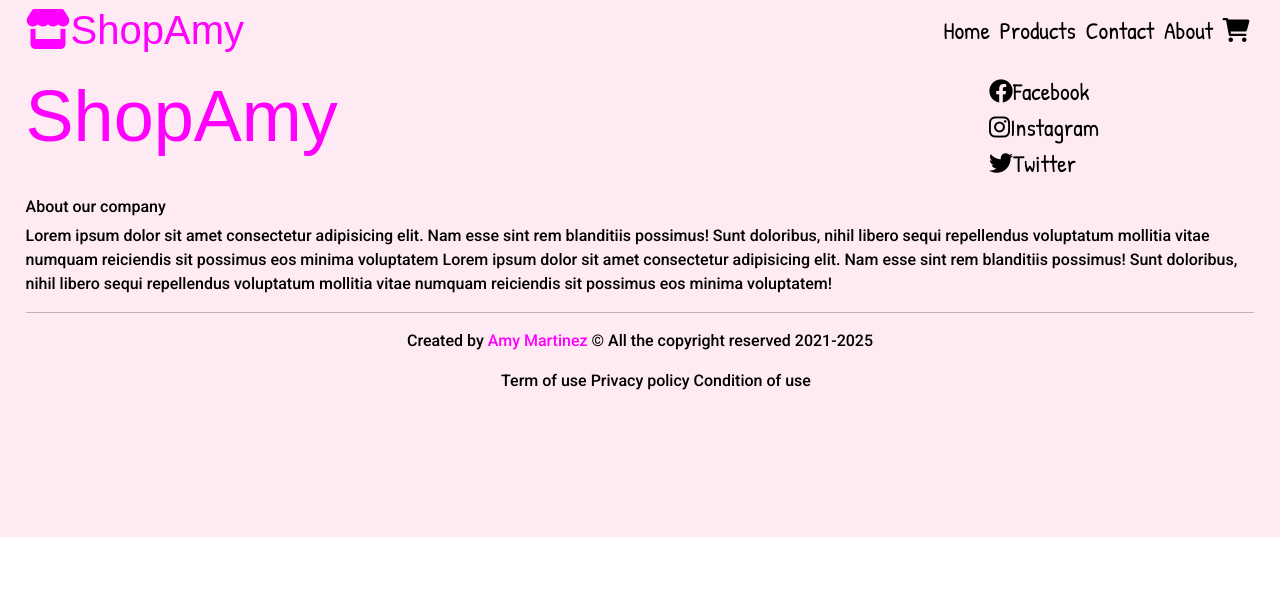
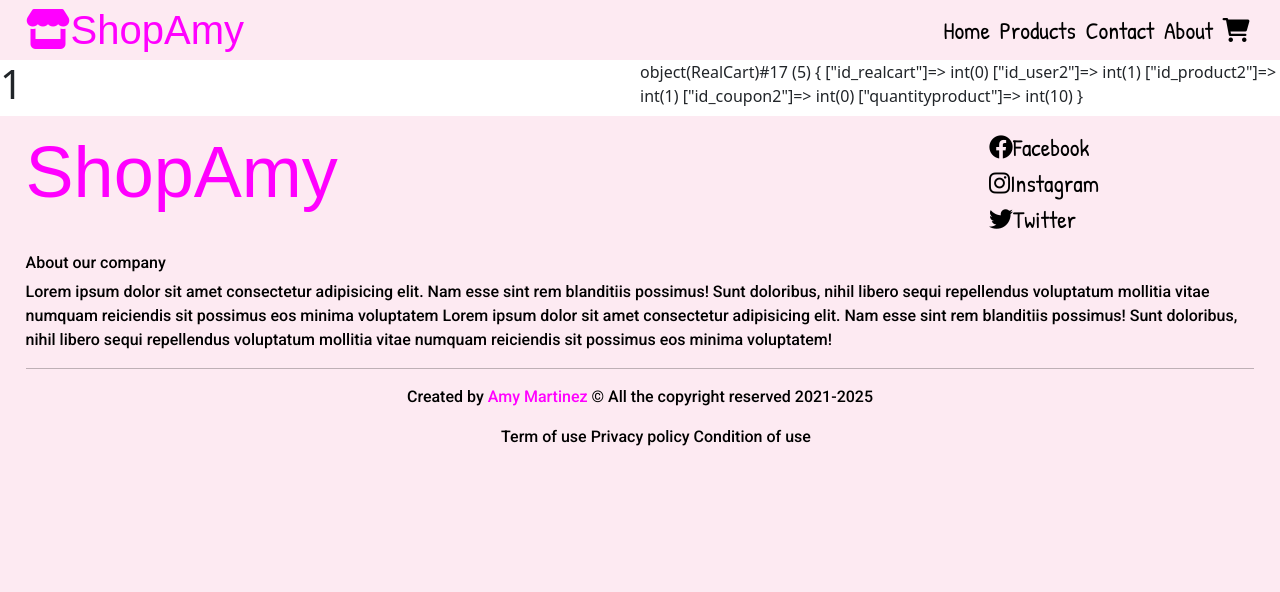
Before and after one commit to AmyAlexandra13/E-commerce-php, a PHP site: page /done.php in a window 1280 px wide. Shown: the top 592 px of the page. Run offline with PHP 8.4, Linux system fonts and the light colour scheme; tables that the repository leaves empty or names only in its code hold one stand-in row (values such as "Sample post"); some web fonts are replaced.

Commit message:
getting data from user

```diff
--- a/Objects/RealCart.php
+++ b/Objects/RealCart.php
@@ -0,0 +1,26 @@
+<?php
+
+Class RealCart{
+    public $id_realcart;
+    public $id_user2;
+    public $id_product2;
+    public $id_coupon2;
+    public $quantityproduct;
+
+
+    public function InizializeData($id_realcart, $id_user2,$id_product2,$id_coupon2, $quantityproduct)
+{
+        $this->id_realcart = $id_realcart;
+        $this->id_user2 = $id_user2;
+        $this->id_product2 = $id_product2;
+        $this->id_coupon2 = $id_coupon2;
+        $this->quantityproduct = $quantityproduct;
+    }
+
+
+}
+
+
+
+
+?>
--- /dev/null
+++ b/Services/RealCartHandler.php
@@ -0,0 +1,14 @@
+<?php
+class RealCartHandler{
+    function __construct($directory)
+    {
+        $this->connection = new databaseConnection($directory);
+    }
+
+    function AddRealCart($object){
+        $stm = $this->connection->db->prepare('insert into realcart (id_user2, id_product2, id_coupon2, quantityproduct) Values(?,?,?,?)');
+        $stm->bind_param('iiii', $object->id_user2, $object->id_product2, $object->id_coupon2, $object->quantityproduct);
+        $stm->execute();
+    }
+}
+?>
--- a/Services/UserHandler.php
+++ b/Services/UserHandler.php
@@ -16,6 +16,64 @@ class UserHandler{
         $stm->close();
     }
 
+    function GetUsers(){
+        $tableList = array();
+
+        $stm = $this->connection->db->prepare('Select * FROM users');
+        $stm->execute();
+
+        $result = $stm->get_result();
+
+        if($result->nums_rows === 0)
+        {
+            return $tableList;
+        } else{
+            while($row = $result->fetch_onject()){
+                $user = new Users();
+                $user->id_user = $row->id_user;
+                $user->name = $row->name;
+                $user->lastname = $row->lastname;
+                $user->email = $row->email;
+                $user->contra = $row->contra;
+                $user->payment = $row->payment;
+                $user->role = $row->role;
+
+                array_push($tableList, $user);
+            }
+
+            $stm->close();
+            return $tableList;
+        }
+    }
+
+
+    function GetLastInformation()
+    {
+        $tableList = array();
+
+        $stm = $this->connection->db->prepare("Select id_user, name, lastname, email from users order by id_user desc LIMIT 1;");
+        $stm->execute();
+
+        $result = $stm->get_result();
+
+        if($result->num_rows === 0){
+            return $tableList;
+        } else{
+            while($row = $result->fetch_object()){
+                $row->id_user = $row->id_user;
+                $row->name = $row->name;
+                $row->lastname = $row->lastname;
+                $row->email = $row->email;
+
+                array_push($tableList, $row);
+            }
+
+            $stm->close();
+            return $tableList;
+        }
+
+    }
+
 
 
 }
--- a/checkout.php
+++ b/checkout.php
@@ -45,6 +45,7 @@ $layout = New Layout('Checkout');
                     <h4 class="text-center">Complete the information</h4>
                 </div>
 
+                <input hidden type="text" name="id_user" value="0">
                 <div class="mb-3">
                     <label class="form-label">Name:</label>
                     <input type="text" name="name" class="form-control">
--- a/css/checkout.css
+++ b/css/checkout.css
@@ -5,4 +5,11 @@
       grid-template-columns: repeat(auto-fit, minmax(22rem, 1fr));
   background-color: pink;
 }
+
+.done-container .doneinfo-container {
+  display: -ms-grid;
+  display: grid;
+  -ms-grid-columns: (minmax(22rem, 1fr))[auto-fit];
+      grid-template-columns: repeat(auto-fit, minmax(22rem, 1fr));
+}
 /*# sourceMappingURL=checkout.css.map */
--- a/css/checkout.scss
+++ b/css/checkout.scss
@@ -17,9 +17,8 @@ $maincolor: rgb(255, 0, 255);
 
 
     .done-container{
-        {
+
             .doneinfo-container{
                 @include grid(22rem);
             }
         }
-    }
--- a/done.php
+++ b/done.php
@@ -8,16 +8,24 @@ require_once 'Objects\TempCart.php';
 require_once 'Services\TempCartHandler.php';
 require_once 'Services\UserHandler.php';
 require_once 'Objects\Users.php';
+require_once 'Services\RealCartHandler.php';
+require_once 'Objects\RealCart.php';
+
 
 
 session_start();
 
 $layout = New Layout('Checkout');
 
+$servicetempcart = new TempCartHandler('databaseHandler');
+$serviceuser = new UserHandler('databaseHandler');
+$servicerealcart = new RealCartHandler('databaseHandler');
 
-$serviceuser = new UserHandler('databaseHandler');
 $newuser = new Users();
+$newrealcart = new RealCart();
 
+
+$dataspecificcart = $servicetempcart->GetSpecificInformation();//
 
 
 if(isset($_POST['name'])){
@@ -27,7 +35,36 @@ if(isset($_POST['name'])){
     $serviceuser->AddUser($newuser);
     header("Location: done.php");
     exit();
-}
+}//Add user works!
+
+$dataspecificcart = $servicetempcart->GetSpecificInformation();
+$userspecificdata = $serviceuser->GetLastInformation();
+
+foreach($userspecificdata as $user) :
+$getlastid = $user->id_user;
+$getlastemail = $user->email;
+endforeach;
+//getting last information works!
+
+// if(empty($dataspecificcart)) :
+//   echo "fine";
+//   else :
+//     $newrealcart = new RealCart();
+//     $newrealcart->InizializeData(0,$getlastid,2,0,1);
+//     $servicerealcart->AddRealCart($newrealcart);
+//   endif;
+
+
+// if(isset($_POST['id_user'])){
+
+foreach ($dataspecificcart as $tempcartdata):
+  $newrealcart = new RealCart();
+  $newrealcart->InizializeData(0,$getlastid,$tempcartdata->idproduct,0,$tempcartdata->quantity_product);
+  $servicerealcart->AddRealCart($newrealcart);
+endforeach;
+
+
+
 
 ?>
 
@@ -35,7 +72,8 @@ if(isset($_POST['name'])){
 
 <div class="done-container">
 <div class="doneinfo-container">
-
+<h1><?php echo $getlastid?> </h1>
+<?php var_dump($newrealcart); ?>
 
 </div><!-- the done info container ends -->
 
```
Also changed, not shown: 1 other file.
